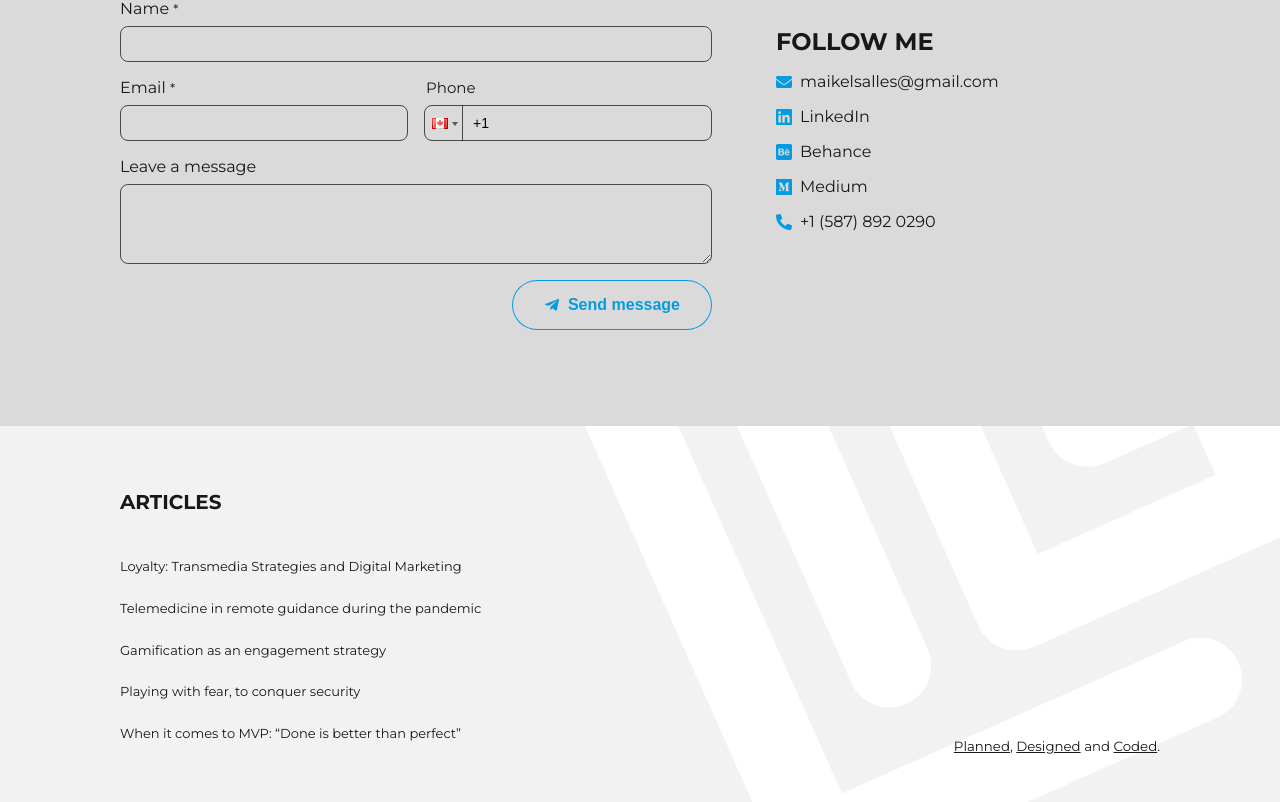
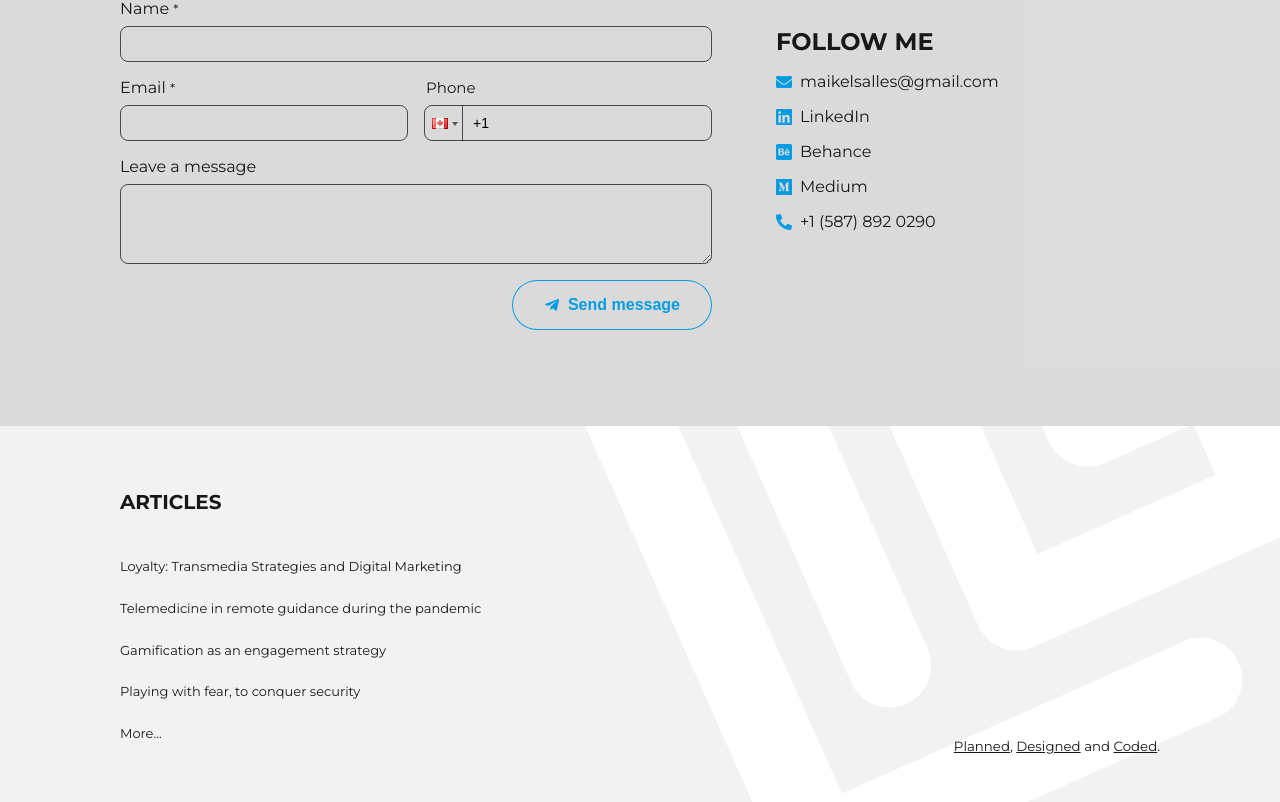
Before and after one commit to maikelsalles/apersonalwebsite, a Next.js app: page / in a window 1280 px wide. Shown: the part 8522-9324 px from the top of the page. Built offline with nearby package versions, Linux system fonts and the light colour scheme; no server answers.

Commit message:
fix: footer links

```diff
--- a/src/app/components/footer/index.tsx
+++ b/src/app/components/footer/index.tsx
@@ -8,20 +8,18 @@ export default function Footer() {
           <h4>Articles</h4>
           <ul>
             <li>
-              <a href="" target="blank">Loyalty: Transmedia Strategies and Digital Marketing</a>
+              <a href="https://medium.com/@MaikelSalles/loyalty-transmedia-strategies-and-digital-marketing-7e652cdddabf" target="blank">Loyalty: Transmedia Strategies and Digital Marketing</a>
             </li>
             <li>
-              <a href="" target="blank">Telemedicine in remote guidance during the pandemic</a>
+              <a href="https://medium.com/@MaikelSalles/telemedicine-in-remote-guidance-during-the-pandemic-21d4a4fc677d" target="blank">Telemedicine in remote guidance during the pandemic</a>
             </li>
             <li>
-              <a href="" target="blank">Gamification as an engagement strategy</a>
+              <a href="https://medium.com/@MaikelSalles/gamification-as-an-engagement-strategy-cdaf952a6e9" target="blank">Gamification as an engagement strategy</a>
             </li>
             <li>
-              <a href="" target="blank">Playing with fear, to conquer security</a>
+              <a href="https://medium.com/@MaikelSalles/playing-with-fear-to-conquer-security-ebe796f4268e" target="blank">Playing with fear, to conquer security</a>
             </li>
-            <li>
-              <a href="" target="blank">When it comes to MVP: “Done is better than perfect”</a>
-            </li>
+            <li><a href="https://medium.com/@MaikelSalles" target="_blank">More...</a></li>
           </ul>
         </div>
         <small>
```
